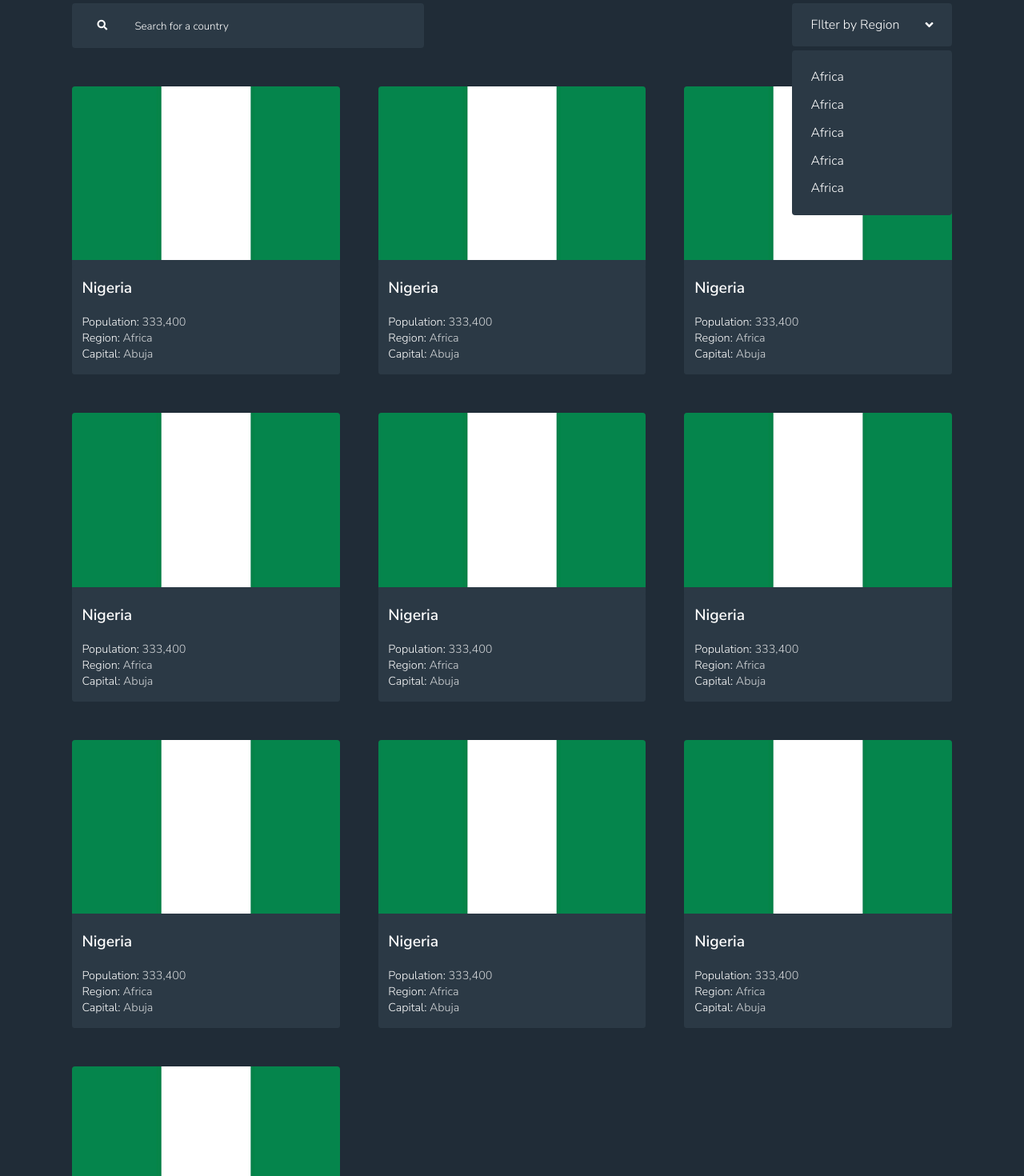
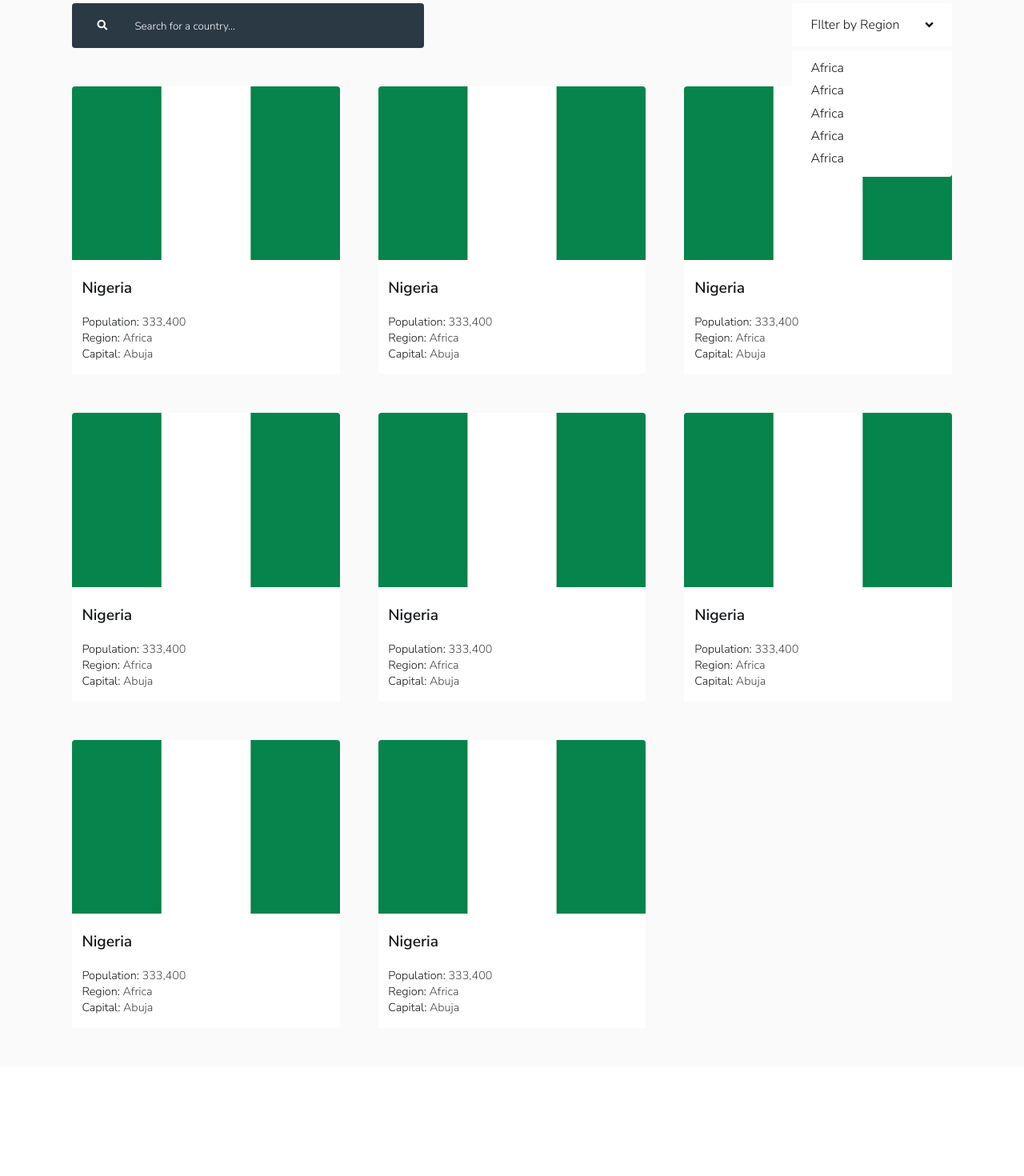
Before and after one commit to Mctursh/rest-country-app, a React (Create React App) app: page / in a window 1280 px wide. Shown: the part 100-1570 px from the top of the page at 80% size. After the commit the page ends 1433 px from the top, so only its background shows below. Built offline with nearby package versions, Linux system fonts and the light colour scheme.

Commit message:
second commit, dark mode implemented in header and searchbox

```diff
--- a/package.json
+++ b/package.json
@@ -6,6 +6,7 @@
     "@testing-library/jest-dom": "^5.14.1",
     "@testing-library/react": "^11.2.7",
     "@testing-library/user-event": "^12.8.3",
+    "radium": "^0.26.1",
     "react": "^17.0.2",
     "react-dom": "^17.0.2",
     "react-scripts": "4.0.3",
--- a/src/App.css
+++ b/src/App.css
@@ -1,6 +1,13 @@
 .App{
+    padding-bottom: 3em;
+}
+
+.App-dark{
     background-color: hsl(207, 26%, 17%);
-    padding-bottom: 3em;
+}
+
+.App-light{
+    background-color: hsl(0, 0%, 98%);
 }
 
 body{
@@ -21,8 +28,17 @@ h1,h2,h3,h4,h5,h6,p{
     justify-content: space-between;
     align-items: center;
     height: 3.5em;
+
+}
+
+.header-dark{
     color: #ffffff;
     background-color: hsl(209, 23%, 22%);
+}
+
+.header-light{
+    color: hsl(200, 15%, 8%);
+    background-color: #ffffff;
 }
 
 .body{
@@ -36,7 +52,6 @@ h1,h2,h3,h4,h5,h6,p{
 
 .search-parent{
     height: 3.5em;
-    background-color: hsl(209, 23%, 22%);
     width: 40%;
     display: flex;
     align-items: center;
@@ -44,7 +59,14 @@ h1,h2,h3,h4,h5,h6,p{
     border-radius: 4px;
 }
 
-#search{
+.search-parent-dark{
+    background-color: hsl(209, 23%, 22%);
+}
+.search-parent-light{
+    background-color: #ffffff;
+}
+
+#search-dark, #search-light{
     background: inherit;
     border: none;
     flex-grow: 1;
@@ -58,24 +80,44 @@ h1,h2,h3,h4,h5,h6,p{
     align-items: center;
 }
 
+.dark-container:hover{
+    cursor: pointer;
+}
+
 .fa-search{
-    color: #fff;
     font-size: 0.8em;
     padding: 0 2.5em;
+}
+.fa-search-light{
+    color: hsl(200, 15%, 8%);
+}
+.fa-search-dark{
+    color: #fff;
 }
 .fa-moon{
     font-size: 0.7em;
 }
 
-#search::placeholder{
+#search-dark{
+    color: #ffffff;
+}
+#search-light{
+    color: hsl(0, 0%, 52%);
+}
+
+#search-dark::placeholder{
     color: #fff;
     font-family: 'Nunito Sans',
     sans-serif;
 }
 
+#search-light::placeholder{
+    color: hsl(0, 0%, 52%);
+    font-family: 'Nunito Sans',
+    sans-serif;
+}
+
 .filter{
-    background-color: hsl(209, 23%, 22%);
-    color: #fff;
     display: flex;
     padding: 1em 1.5em;
     gap: 2em;
@@ -83,26 +125,53 @@ h1,h2,h3,h4,h5,h6,p{
     border-radius: 4px;
 }
 
+.filter-light{
+    background-color: #ffffff;
+    color: hsl(200, 15%, 8%);
+}
+
+.filter-dark{
+    background-color: hsl(209, 23%, 22%);
+    color: #fff;
+}
+
 .filter:hover{
     cursor: pointer;
 }
 
+
 .region-parent{
-    background-color: hsl(209, 23%, 22%);
     border-radius: 4px;
     position: relative;
 }
 
-.country-list{
-    margin: 0.3em 0;
-    padding: 1em 1.5em;
-    z-index: 2;
+.region-parent-light {
+    background-color: #fff;
 }
 
-.country-list li{
+.region-parent-dark{
+    background-color: hsl(209, 23%, 22%)
+}
+
+.country-list-dark, .country-list-light{
+    margin: 0.3em 0;
+    padding: 0.5em 1.5em;
+}
+
+.li{
     list-style: none;
+    padding: 0.2em 0;
+    z-index: inherit;
+}
+.li:hover{
+    cursor: pointer;
+}
+
+.li-dark {
     color: #fff;
-    padding: 0.4em 0;
+}
+.li-light{
+    color: hsl(200, 15%, 8%);
 }
 
 .country-parent{
@@ -114,8 +183,15 @@ h1,h2,h3,h4,h5,h6,p{
     gap: 3rem;
 }
 .country-info{
+    border-radius: 4px;
+}
+
+.country-info-dark {
     background-color: hsl(209, 23%, 22%);
-    border-radius: 4px;
+}
+
+.country-info-light {
+    background-color: #ffffff;
 }
 
 .country-info img{
@@ -125,10 +201,19 @@ h1,h2,h3,h4,h5,h6,p{
 }
 
 .country-metadata{
+    padding: 1em 0.8em;
+    border-radius: 4px;
+}
+
+.metadata-dark{
     background-color: hsl(209, 23%, 22%);
-    padding: 1em 0.8em;
-    color: #fff;
-    border-radius: 4px;
+    color: #ffffff;
+
+}
+
+.metadata-light {
+    background-color: #ffffff;
+    color: hsl(200, 15%, 8%);
 }
 
 #country-name{
--- a/src/App.js
+++ b/src/App.js
@@ -1,13 +1,20 @@
+/*eslint-disable no-unused-vars*/
+import React, { useState } from "react";
 import './App.css';
-import Body from './components/Body'; //eslint-disable-line no-unused-vars
-import Header from "./components/Header" //eslint-disable-line no-unused-vars
+import Main from './components/Main';
+import ThemeContext from "./components/ThemeContext"
 
 function App() {
+  const [theme, setTheme] = useState("dark")
+
+  const handleToggle = () => {
+    setTheme((prev) => prev == "dark" ? "light" : "dark")
+  }
+
   return (
-    <div className="App">
-      <Header />
-      <Body />
-    </div>
+    <ThemeContext.Provider value={theme}>
+      <Main handleToggle={handleToggle} />
+    </ThemeContext.Provider>
   );
 }
 
--- a/src/components/Body.js
+++ b/src/components/Body.js
@@ -1,4 +1,5 @@
 import React from "react"
+import Country from "./Country" //eslint-disable-line no-unused-vars
 import FilterBox from "./FilterBox" //eslint-disable-line no-unused-vars
 import SearchBox from "./SearchBox" //eslint-disable-line no-unused-vars
 
@@ -15,96 +16,14 @@ class Body extends React.Component {
                     <FilterBox />
                 </div>
                 <div className="pad country-parent ">
-                    <div className="country-info">
-                        <img src="9ja.PNG" alt="9ja flag" />
-                        <div className="country-metadata">
-                            <p id="country-name">Nigeria</p>
-                            <p id="rest">Population: <span id="value">333,400</span></p>
-                            <p id="rest">Region: <span id="value">Africa</span></p>
-                            <p id="rest">Capital: <span id="value">Abuja</span></p>
-                        </div>
-                    </div>
-                    <div className="country-info">
-                        <img src="9ja.PNG" alt="9ja flag" />
-                        <div className="country-metadata">
-                            <p id="country-name">Nigeria</p>
-                            <p id="rest">Population: <span id="value">333,400</span></p>
-                            <p id="rest">Region: <span id="value">Africa</span></p>
-                            <p id="rest">Capital: <span id="value">Abuja</span></p>
-                        </div>
-                    </div>
-                    <div className="country-info">
-                        <img src="9ja.PNG" alt="9ja flag" />
-                        <div className="country-metadata">
-                            <p id="country-name">Nigeria</p>
-                            <p id="rest">Population: <span id="value">333,400</span></p>
-                            <p id="rest">Region: <span id="value">Africa</span></p>
-                            <p id="rest">Capital: <span id="value">Abuja</span></p>
-                        </div>
-                    </div>
-                    <div className="country-info">
-                        <img src="9ja.PNG" alt="9ja flag" />
-                        <div className="country-metadata">
-                            <p id="country-name">Nigeria</p>
-                            <p id="rest">Population: <span id="value">333,400</span></p>
-                            <p id="rest">Region: <span id="value">Africa</span></p>
-                            <p id="rest">Capital: <span id="value">Abuja</span></p>
-                        </div>
-                    </div>
-                    <div className="country-info">
-                        <img src="9ja.PNG" alt="9ja flag" />
-                        <div className="country-metadata">
-                            <p id="country-name">Nigeria</p>
-                            <p id="rest">Population: <span id="value">333,400</span></p>
-                            <p id="rest">Region: <span id="value">Africa</span></p>
-                            <p id="rest">Capital: <span id="value">Abuja</span></p>
-                        </div>
-                    </div>
-                    <div className="country-info">
-                        <img src="9ja.PNG" alt="9ja flag" />
-                        <div className="country-metadata">
-                            <p id="country-name">Nigeria</p>
-                            <p id="rest">Population: <span id="value">333,400</span></p>
-                            <p id="rest">Region: <span id="value">Africa</span></p>
-                            <p id="rest">Capital: <span id="value">Abuja</span></p>
-                        </div>
-                    </div>
-                    <div className="country-info">
-                        <img src="9ja.PNG" alt="9ja flag" />
-                        <div className="country-metadata">
-                            <p id="country-name">Nigeria</p>
-                            <p id="rest">Population: <span id="value">333,400</span></p>
-                            <p id="rest">Region: <span id="value">Africa</span></p>
-                            <p id="rest">Capital: <span id="value">Abuja</span></p>
-                        </div>
-                    </div>
-                    <div className="country-info">
-                        <img src="9ja.PNG" alt="9ja flag" />
-                        <div className="country-metadata">
-                            <p id="country-name">Nigeria</p>
-                            <p id="rest">Population: <span id="value">333,400</span></p>
-                            <p id="rest">Region: <span id="value">Africa</span></p>
-                            <p id="rest">Capital: <span id="value">Abuja</span></p>
-                        </div>
-                    </div>
-                    <div className="country-info">
-                        <img src="9ja.PNG" alt="9ja flag" />
-                        <div className="country-metadata">
-                            <p id="country-name">Nigeria</p>
-                            <p id="rest">Population: <span id="value">333,400</span></p>
-                            <p id="rest">Region: <span id="value">Africa</span></p>
-                            <p id="rest">Capital: <span id="value">Abuja</span></p>
-                        </div>
-                    </div>
-                    <div className="country-info">
-                        <img src="9ja.PNG" alt="9ja flag" />
-                        <div className="country-metadata">
-                            <p id="country-name">Nigeria</p>
-                            <p id="rest">Population: <span id="value">333,400</span></p>
-                            <p id="rest">Region: <span id="value">Africa</span></p>
-                            <p id="rest">Capital: <span id="value">Abuja</span></p>
-                        </div>
-                    </div>
+                    <Country />
+                    <Country />
+                    <Country />
+                    <Country />
+                    <Country />
+                    <Country />
+                    <Country />
+                    <Country />
                 </div>
             </div>
         )
--- /dev/null
+++ b/src/components/Country.js
@@ -0,0 +1,21 @@
+import React, { Component } from 'react' //eslint-disable-line
+
+export default class Country extends Component {
+    constructor(props){
+        super(props)
+    }
+
+    render() {
+        return (
+            <div className="country-info country-info-light">
+                <img src="9ja.PNG" alt="9ja flag" />
+                <div className="country-metadata metadata-light">
+                    <p id="country-name">Nigeria</p>
+                    <p id="rest">Population: <span id="value">333,400</span></p>
+                    <p id="rest">Region: <span id="value">Africa</span></p>
+                    <p id="rest">Capital: <span id="value">Abuja</span></p>
+                </div>
+            </div>
+        )
+    }
+}
--- a/src/components/FilterBox.js
+++ b/src/components/FilterBox.js
@@ -4,17 +4,17 @@ class FilterBox extends Component {
     render() {
         return (
             <div>
-                <div className="filter">
+                <div className="filter filter-light">
                     <p>FIlter by Region</p>
                     <i class="fas fa-angle-down dd-btn"></i>
                 </div>
-                <div className="region-parent">
-                    <ul className="country-list" >
-                        <li>Africa</li>
-                        <li>Africa</li>
-                        <li>Africa</li>
-                        <li>Africa</li>
-                        <li>Africa</li>
+                <div className="region-parent region-parent-light">
+                    <ul className=" country-list-light" >
+                        <li className="li li-light">Africa</li>
+                        <li className="li li-light">Africa</li>
+                        <li className="li li-light">Africa</li>
+                        <li className="li li-light">Africa</li>
+                        <li className="li li-light">Africa</li>
                     </ul>
                 </div>
             </div>
--- a/src/components/Header.js
+++ b/src/components/Header.js
@@ -1,15 +1,20 @@
+/*eslint-disable*/
 import React from "react"
+import ThemeContext from "./ThemeContext"
 
 class Header extends React.Component {
     constructor(props) {
         super(props)
+        this.handleToggle = this.props.handleToggle
     }
+
+    static contextType = ThemeContext;
 
     render() {
         return (
-            <header className="header pad" >
+            <header className={`header header-${this.context} pad`} >
                 <h3>Where in the world?</h3>
-                <div className="dark-container">
+                <div onClick={() => this.handleToggle()} className="dark-container">
                     <i className="fas fa-moon"></i>
                     <h6>Dark Mode</h6>
                 </div>
--- /dev/null
+++ b/src/components/Main.js
@@ -0,0 +1,13 @@
+/*eslint-disable no-unused-vars*/
+import React from 'react'
+import Body from './Body'
+import Header from './Header'
+
+export default function Main({ handleToggle }) {
+    return (
+        <div className="App App-light">
+        <Header handleToggle={handleToggle}/>
+        <Body />
+      </div>
+    )
+}
--- a/src/components/SearchBox.js
+++ b/src/components/SearchBox.js
@@ -1,16 +1,20 @@
 //eslint-disable-next-line no-unused-vars
 import React, { Component } from 'react'
+import ThemeContext from "./ThemeContext"
 
  class SearchBox extends Component {
      constructor(props) {
         super(props)
     }
 
+    static contextType = ThemeContext;
+
     render() {
+        let theme = this.context
         return (
-            <div className="search-parent" >
-                <i className="fas fa-search"></i>
-                <input type="search" name="" id="search" placeholder="Search for a country" />
+            <div className={`search-parent search-parent-${theme}`} >
+                <i className={`fas fa-search fa-search-${theme}`}></i>
+                <input type="search" name="" id={`search-${theme}`} placeholder="Search for a country..." />
             </div>
         )
     }
--- /dev/null
+++ b/src/components/ThemeContext.js
@@ -0,0 +1,5 @@
+import { createContext } from "react"
+
+const Theme = createContext("dark")
+
+export default Theme;
```
Also changed, not shown: .eslintrc.json, 1 other file (tests, documents, lock files or other folders).
